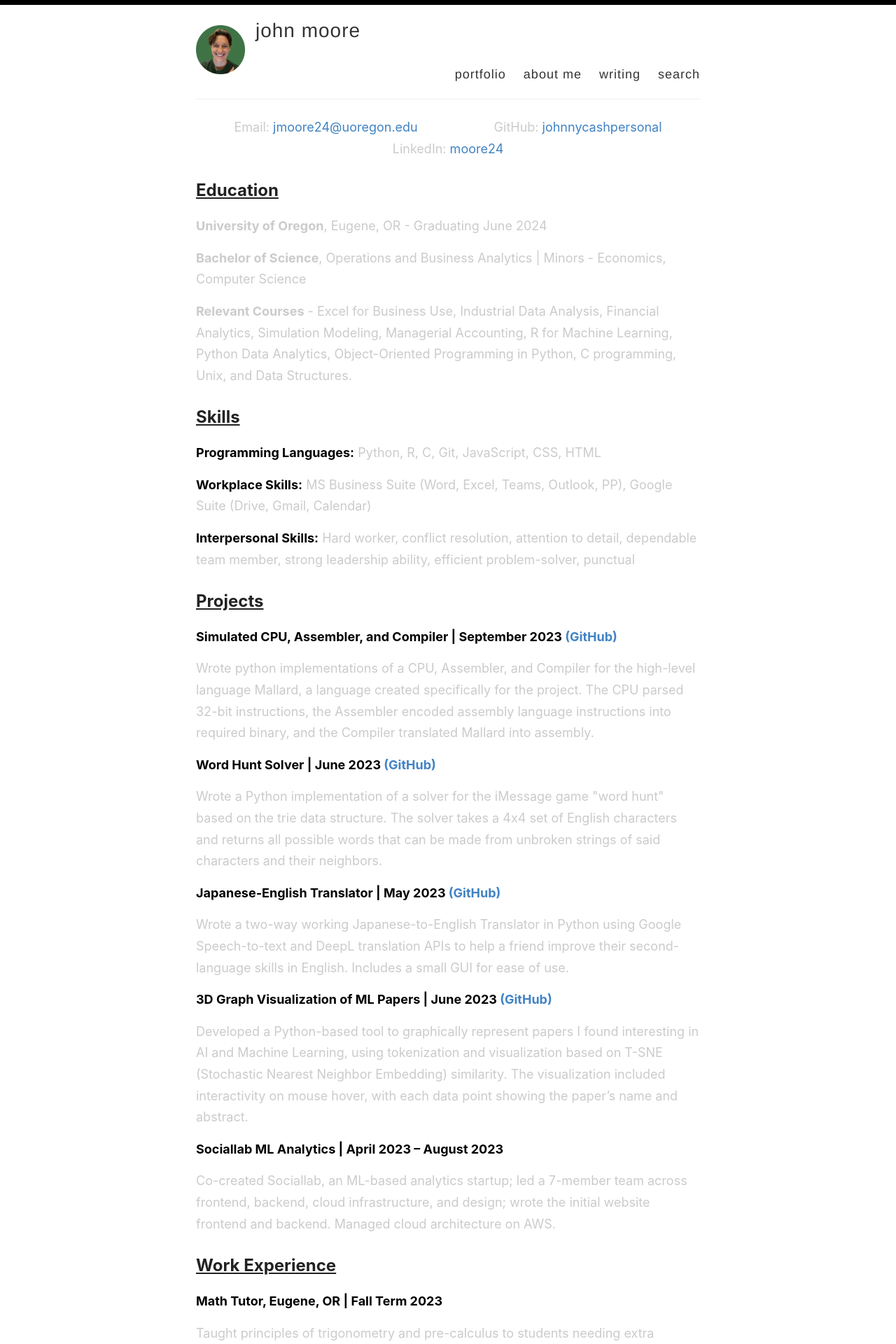
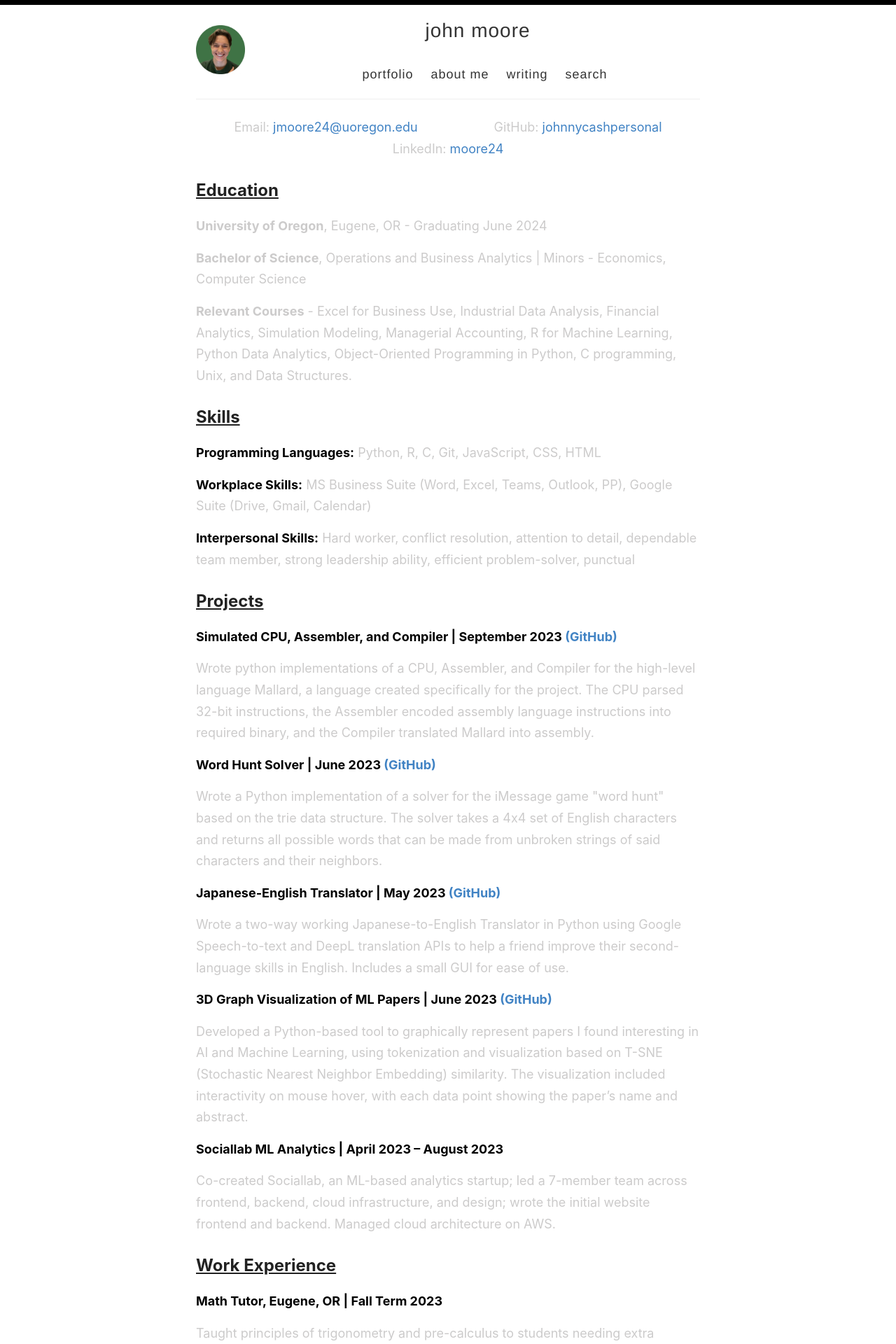
Before and after one commit to johnmoore24/johnmoore24.github.io, a Jekyll site: the page built from index.html, in a window 1280 px wide. Shown: the top 1920 px of the page at 70% size. Built offline with Jekyll 4.4.1, drawn with Linux system fonts in a browser that asks for light colours; the list of posts is cut into pages by our own code.

```diff
--- a/assets/style.scss
+++ b/assets/style.scss
@@ -286,6 +286,9 @@
 .masthead {
   padding: 20px 0;
   border-bottom: 1px solid $lightGray;
+  display: flex;
+  align-items: center; /* This will vertically center align the children */
+  justify-content: space-between; /* Adjust as necessary to align items as required */
 
   @include mobile {
     text-align: center;
@@ -314,6 +317,10 @@
 
 .site-info {
   float: left;
+  display: flex;
+  align-items: center; /* This will vertically center align the children inside .site-info */
+  justify-content: center; /* This will horizontally center align the children */
+  flex-direction: column; /* Stack children vertically */
 
   @include mobile {
     float: none;
```
